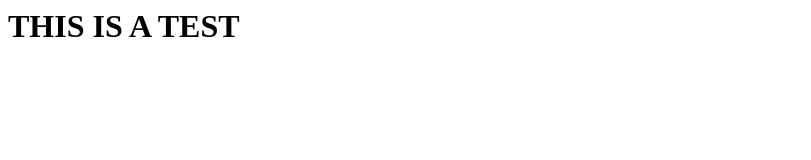
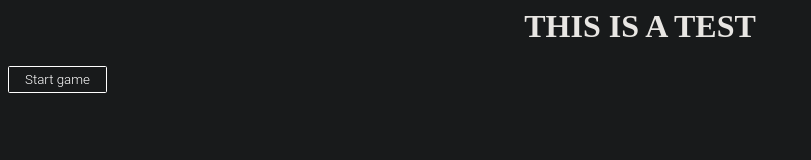
Before and after one commit to nasko25/2D-Shooter, a website: page index.html in a window 1280 px wide. Shown: the whole page, without its empty margins (0-811 px from the left). Drawn offline with Linux system fonts and the light colour scheme.

Commit message:
added a button and serve a static page

```diff
--- a/index.html
+++ b/index.html
@@ -1,5 +1,10 @@
 <html>
+  <head>
+    <meta charset="utf-8"/>
+    <link rel="stylesheet" type="text/css" href="main.css">
+  </head>
   <body>
-    <h1>THIS IS A TEST</h1>
+    <h1 id = "title"> THIS IS A TEST </h1>
+    <button id = "btn_start"> Start game </button>
   </body>
 </html>
--- /dev/null
+++ b/main.css
@@ -0,0 +1,40 @@
+html {
+  background: #181a1b;
+  color: #e8e6e3;
+}
+
+
+/* Initial screen */
+#title {
+  text-align: center;
+}
+
+#btn_start {
+  display: inline-block;
+  padding: 0.35em 1.2em;
+  border: 0.1em solid #FFFFFF;
+  margin: 0 0.3em 0.3em 0;
+  border-radius: 0.12em;
+  box-sizing: border-box;
+  text-decoration: none;
+  font-family: "Roboto", sans-serif;
+  font-weight: 300;
+  color: #FFFFFF;
+  /* for some reason it was not transparent on firefox? */
+  background-color: transparent;
+  text-align: center;
+  transition: all 0.2s;
+}
+
+#btn_start:hover {
+  color: #000000;
+  background-color: #FFFFFF;
+}
+/* for mobile */
+
+@media all and (max-width: 30em) {
+  #btn_start {
+    display: block;
+    margin: 0.4em auto;
+  }
+}
--- a/package.json
+++ b/package.json
@@ -7,5 +7,8 @@
     "test": "echo \"Error: no test specified\" && exit 1"
   },
   "author": "",
-  "license": "ISC"
+  "license": "ISC",
+  "dependencies": {
+    "nodemon": "^2.0.2"
+  }
 }
```
Also changed, not shown: index.js (+12 -1 lines), 2 other files.
